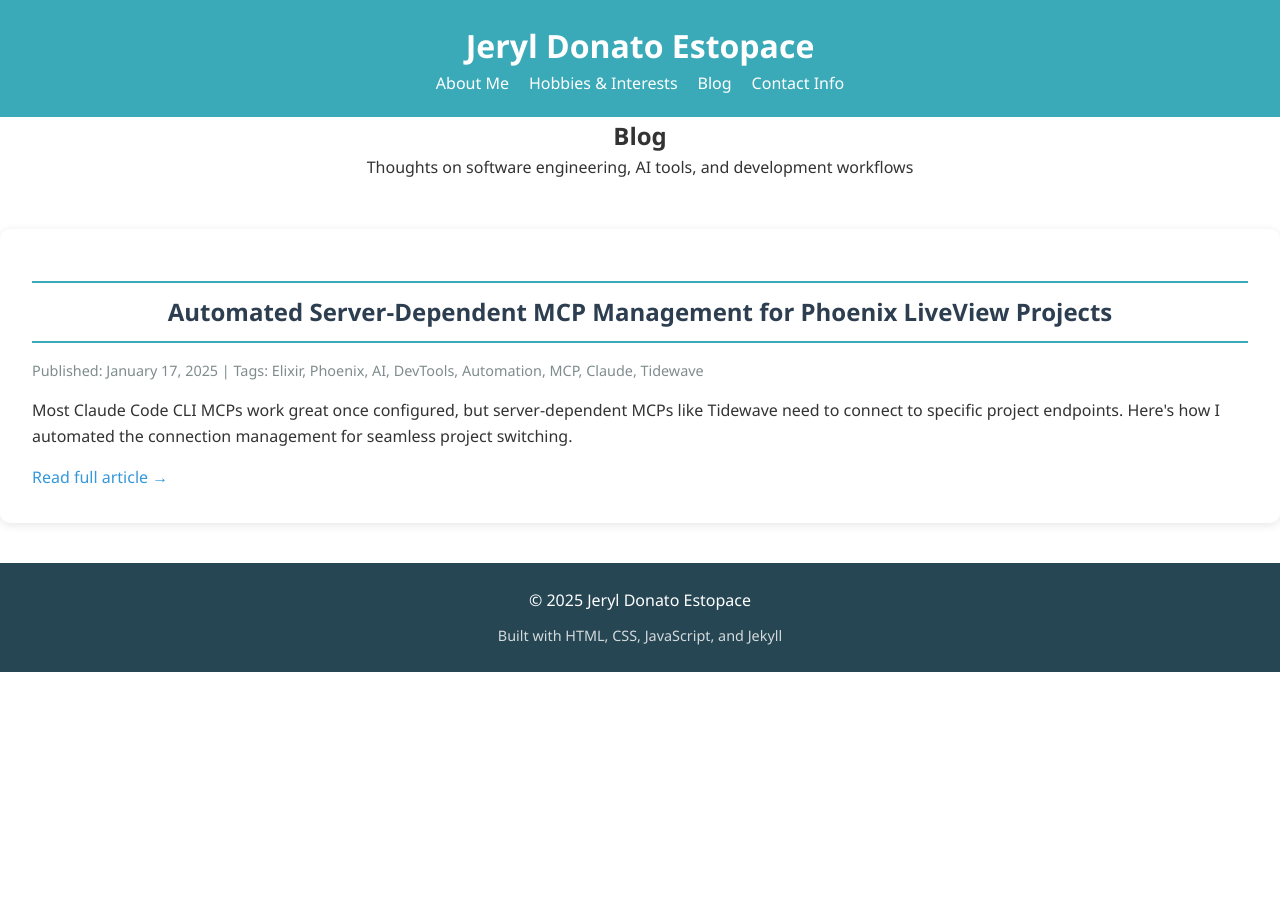
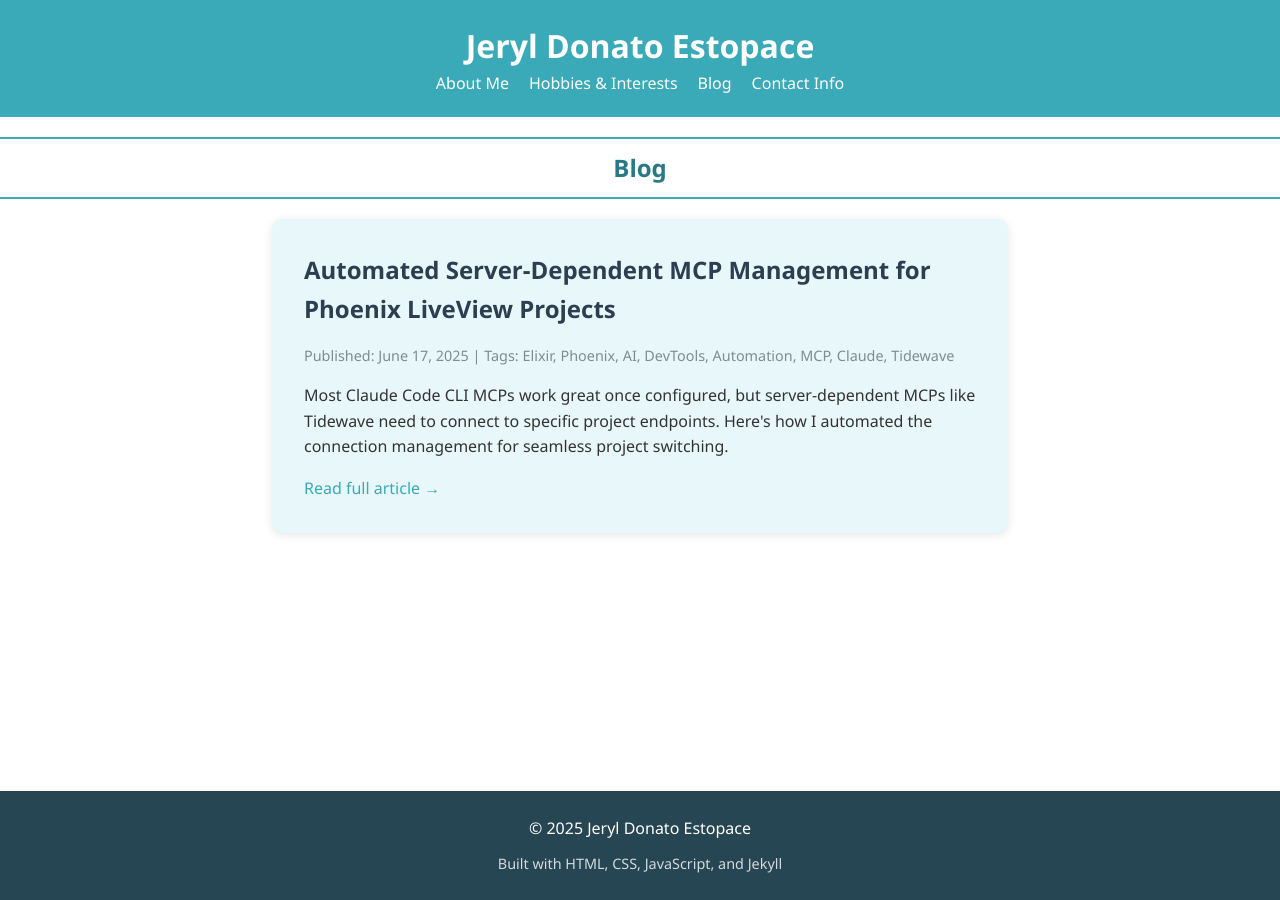
Before and after one commit to jeryldev/jeryldev.github.io, a Jekyll site: the page built from blog/index.html, in a window 1280 px wide. Built offline with Jekyll 4.4.1, drawn with Linux system fonts in a browser that asks for light colours.

Commit message:
Fix blog navigation and styling, update post date and GitHub links

```diff
--- /dev/null
+++ b/Gemfile
@@ -0,0 +1,4 @@
+source "https://rubygems.org"
+
+gem "jekyll", "~> 4.4"
+gem "webrick", "~> 1.7"
--- a/blog/index.html
+++ b/blog/index.html
@@ -2,15 +2,13 @@
 layout: default
 title: Blog
 ---
-<section class="container">
-  <div class="blog-header">
-    <h1>Blog</h1>
-    <p>Thoughts on software engineering, AI tools, and development workflows</p>
-  </div>
+<section id="blog" class="container">
+  <h2>Blog</h2>
 
+  <div class="blog-posts-container">
     {% for post in site.posts %}
     <article class="blog-post">
-    <h2><a href="{{ post.url | relative_url }}" style="color: #2c3e50; text-decoration: none;">{{ post.title }}</a></h2>
+      <h3><a href="{{ post.url | relative_url }}" style="color: #2c3e50; text-decoration: none;">{{ post.title }}</a></h3>
       <div class="blog-meta">
         Published: {{ post.date | date: "%B %d, %Y" }}
         {% if post.tags %}
@@ -23,39 +21,62 @@ title: Blog
       <a href="{{ post.url | relative_url }}" class="read-more">Read full article →</a>
     </article>
     {% endfor %}
+  </div>
 </section>
 
 <style>
-  .blog-header {
-    text-align: center;
-    margin-bottom: 3rem;
+  .blog-posts-container {
+    max-width: 800px;
+    margin: 0 auto;
   }
+
   .blog-post {
-    background: white;
+    background: var(--light-bg);
     border-radius: 10px;
     padding: 2rem;
     margin-bottom: 2rem;
+    margin-left: 2rem;
+    margin-right: 2rem;
     box-shadow: 0 2px 10px rgba(0,0,0,0.1);
   }
-  .blog-post h2 {
-    color: #2c3e50;
+
+  .blog-post h3 {
+    color: var(--secondary);
     margin-bottom: 1rem;
+    font-size: 1.5rem;
   }
+
   .blog-meta {
     color: #7f8c8d;
     font-size: 0.9rem;
     margin-bottom: 1rem;
   }
+
   .blog-excerpt {
     line-height: 1.6;
     margin-bottom: 1rem;
+    color: var(--text);
   }
+
   .read-more {
-    color: #3498db;
+    color: var(--primary);
     text-decoration: none;
     font-weight: 500;
   }
+
   .read-more:hover {
+    color: var(--primary-hover);
     text-decoration: underline;
   }
+
+  /* Ensure footer stays at bottom */
+  body {
+    min-height: 100vh;
+    display: flex;
+    flex-direction: column;
+  }
+
+  main {
+    flex: 1;
+  }
 </style>
```
Also changed, not shown: _layouts/post.html (+16 -6 lines), _posts/2025-06-17-dynamic-mcp-management.md (renamed from _posts/2025-01-17-dynamic-mcp-management.md, +5 -5 lines), script.js (+8 -6 lines), Gemfile.lock (added), 1 other file. Lines whose indentation alone changed are shown as unchanged.
